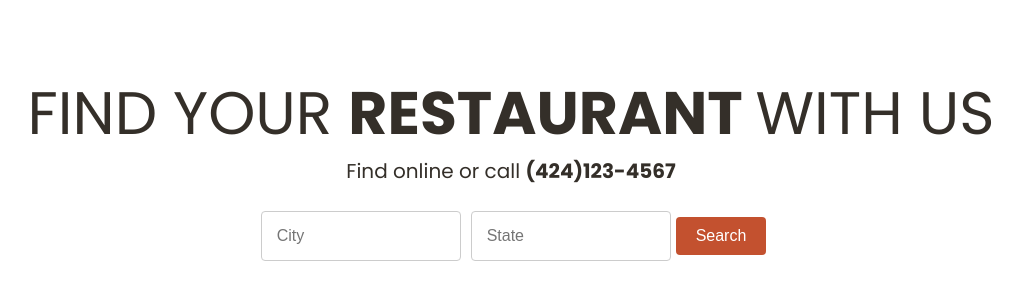
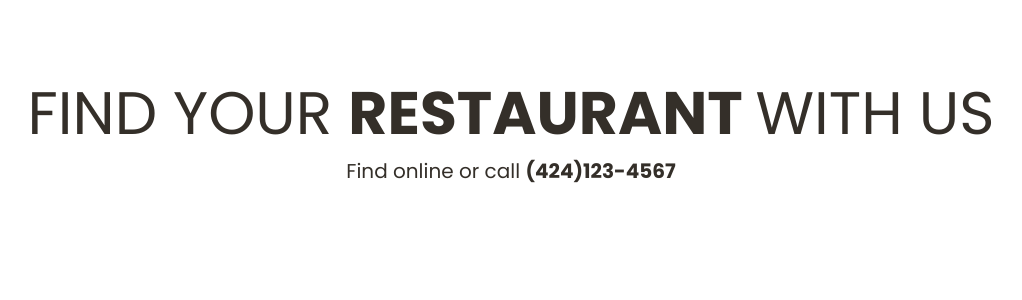
Before and after one commit to Namra0816/restaurantFinder, a React (Create React App) app: page / in a window 1280 px wide. Shown: the part 100-400 px from the top of the page, without its empty margins (129-1151 px from the left). Built offline with nearby package versions, Linux system fonts and the light colour scheme.

Commit message:
removed searchbar component from Home.js

```diff
--- a/src/pages/Home/Home.js
+++ b/src/pages/Home/Home.js
@@ -1,65 +1,10 @@
-import React, { useState, useEffect } from 'react';
-import { useNavigate } from 'react-router-dom';
+import React from 'react';
 import Hero from './Hero/Hero';
-import restaurantData from '../../assets/restaurantData/restaurantData.json';
 
 const Home = () => {
-  const [city, setCity] = useState('');
-  const [state, setState] = useState('');
-  const [cities, setCities] = useState([]);
-  const [states, setStates] = useState([]);
-  const navigate = useNavigate();
-
-  useEffect(() => {
-    const citySet = new Set();
-    const stateSet = new Set();
-    restaurantData.forEach(restaurant => {
-      citySet.add(restaurant.city);
-      stateSet.add(restaurant.state);
-    });
-    setCities([...citySet].sort());
-    setStates([...stateSet].sort());
-  }, []);
-
-  const handleSearch = () => {
-    if (city && state) {
-      navigate(`/${city}/${state}`);
-    }
-  };
-
-  const searchBar = (
-    <div className="search-container">
-      <input
-        list="cities"
-        type="text"
-        placeholder="City"
-        value={city}
-        onChange={(e) => setCity(e.target.value)}
-      />
-      <datalist id="cities">
-        {cities.map(city => (
-          <option key={city} value={city}>{city}</option>
-        ))}
-      </datalist>
-      <input
-        list="states"
-        type="text"
-        placeholder="State"
-        value={state}
-        onChange={(e) => setState(e.target.value)}
-      />
-      <datalist id="states">
-        {states.map(state => (
-          <option key={state} value={state}>{state}</option>
-        ))}
-      </datalist>
-      <button onClick={handleSearch}>Search</button>
-    </div>
-  );
-
   return (
     <div>
-      <Hero>{searchBar}</Hero>
+      <Hero />
     </div>
   );
 };
```
